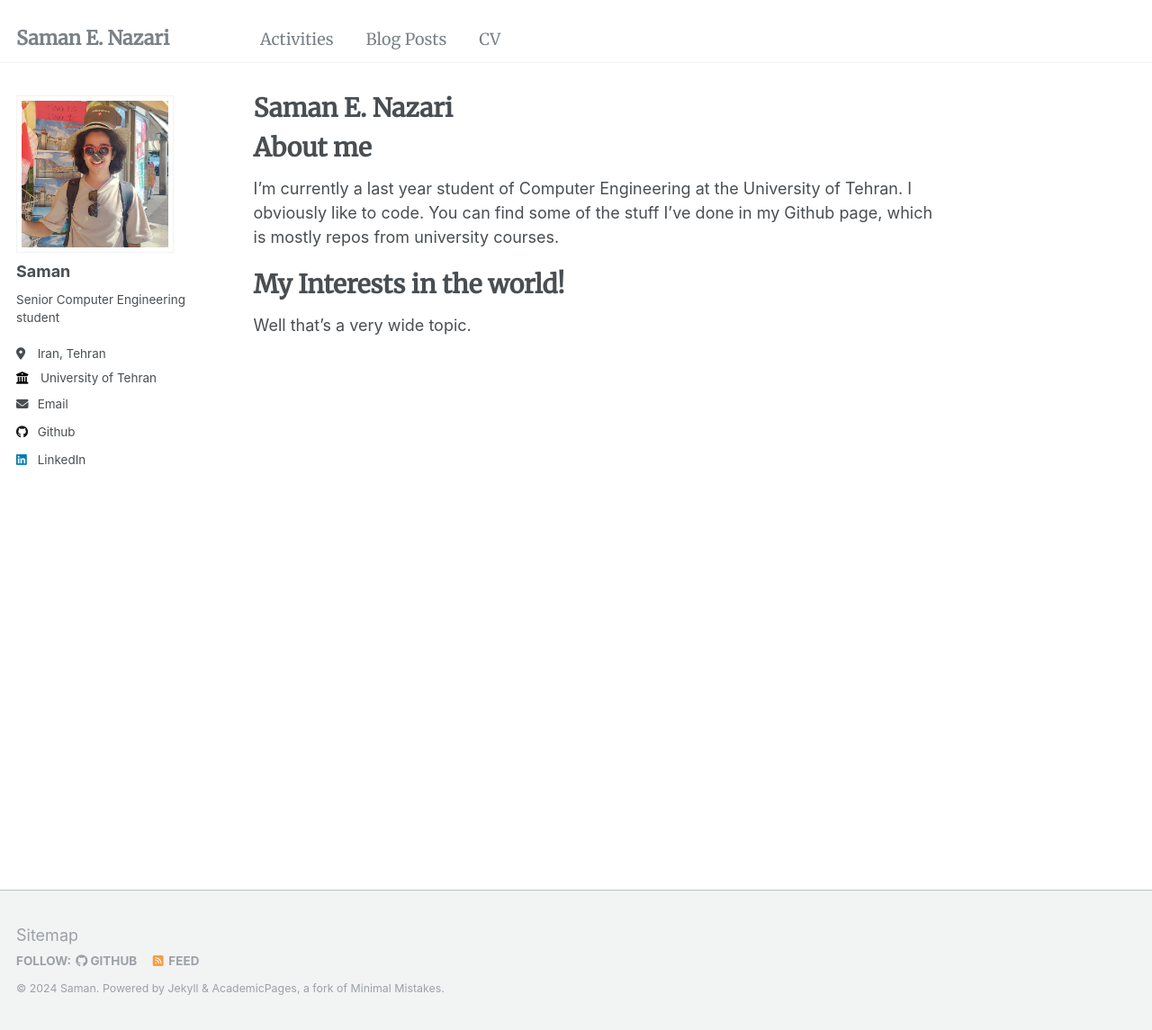
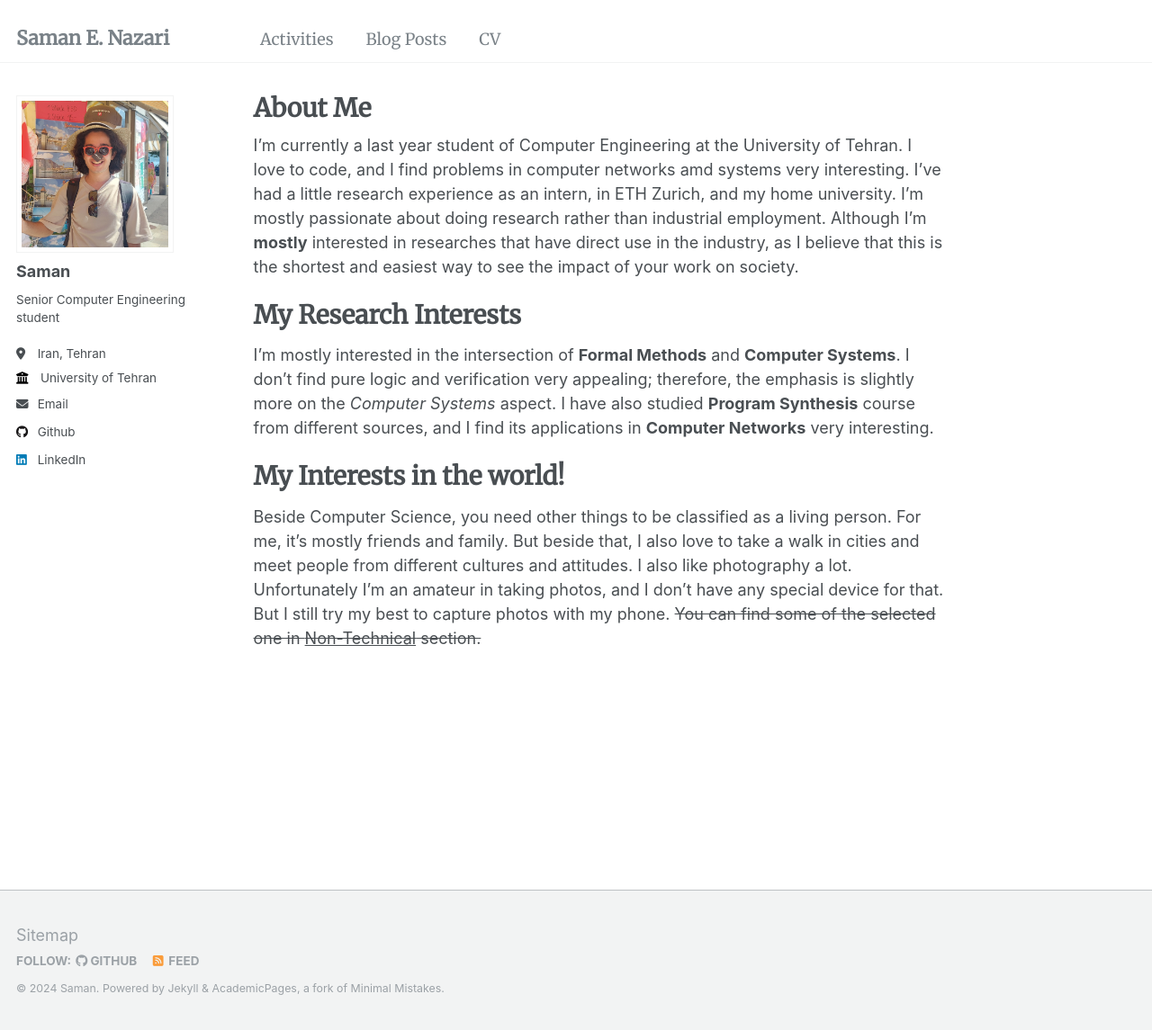
Before and after one commit to SamanEN/SamanEN.github.io, a Jekyll site: the page built from _pages/about.md, in a window 1280 px wide and 1145 px high. Shown: the whole window at 90% size. Built offline with Jekyll 4.4.1, drawn with Linux system fonts in a browser that asks for light colours.

Commit message:
Add About Me

```diff
--- a/_pages/about.md
+++ b/_pages/about.md
@@ -1,18 +1,20 @@
 ---
 permalink: /
-title: "Saman E. Nazari"
+title: "About Me"
 author_profile: true
 redirect_from:
   - /about/
   - /about.html
 ---
 
-About me
-=====
+I'm currently a last year student of Computer Engineering at the University of Tehran. I love to code, and I find problems in computer networks amd systems very interesting. I've had a little research experience as an intern, in ETH Zurich, and my home university. I'm mostly passionate about doing research rather than industrial employment. Although I'm **mostly** interested in researches that have direct use in the industry, as I believe that this is the shortest and easiest way to see the impact of your work on society.
 
-I'm currently a last year student of Computer Engineering at the University of Tehran. I obviously like to code. You can find some of the stuff I've done in my Github page, which is mostly repos from university courses.
+My Research Interests
+====
+
+I'm mostly interested in the intersection of **Formal Methods** and **Computer Systems**. I don't find pure logic and verification very appealing; therefore, the emphasis is slightly more on the *Computer Systems* aspect. I have also studied **Program Synthesis** course from different sources, and I find its applications in **Computer Networks** very interesting.
 
 My Interests in the world!
-=====
+====
 
-Well that's a very wide topic.
+Beside Computer Science, you need other things to be classified as a living person. For me, it's mostly friends and family. But beside that, I also love to take a walk in cities and meet people from different cultures and attitudes. I also like photography a lot. Unfortunately I'm an amateur in taking photos, and I don't have any special device for that. But I still try my best to capture photos with my phone. ~~You can find some of the selected one in [Non-Technical](/non-technical) section.~~
```
